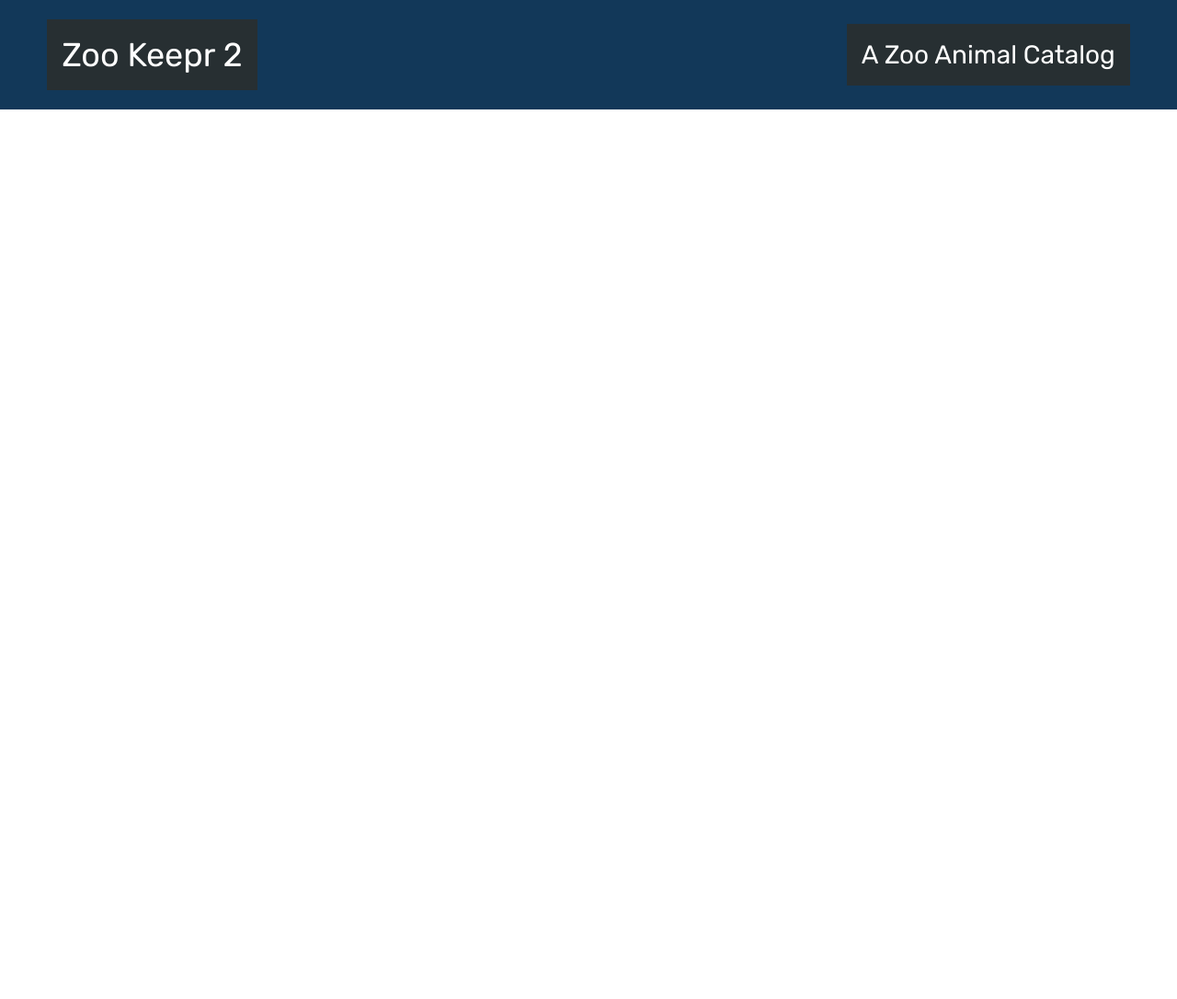
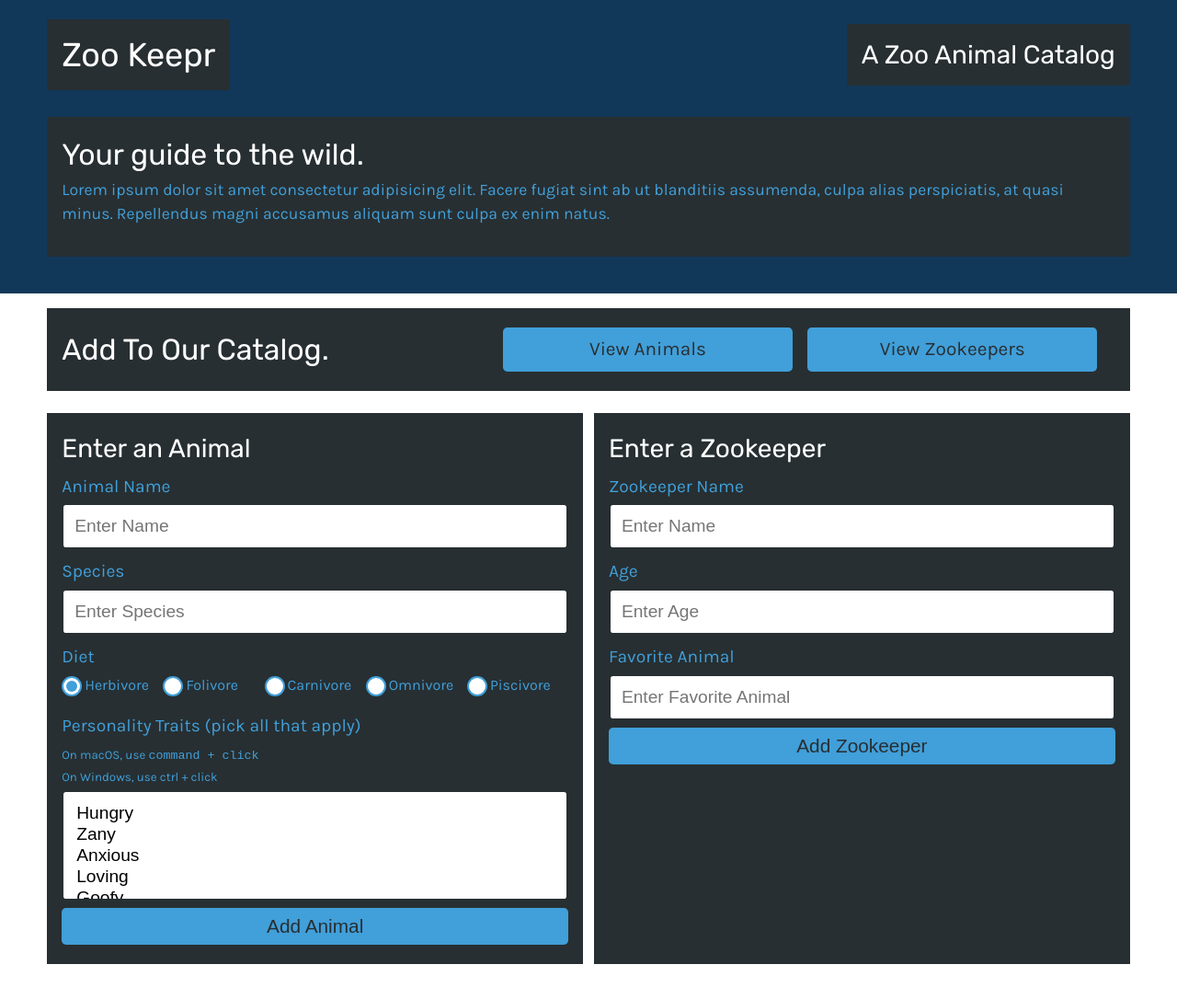
Before and after one commit to cchester11/zookeepr_2, a website: page client/layouts/index.html in a window 1280 px wide. Shown: the whole page at 92% size. Before the commit the page ends 800 px from the top, so only its background shows below. Drawn offline with Linux system fonts and the light colour scheme.

Commit message:
index html written. index js file touched

```diff
--- a/client/layouts/index.html
+++ b/client/layouts/index.html
@@ -1,19 +1,113 @@
 <!DOCTYPE html>
 <html lang="en">
+
 <head>
     <meta charset="UTF-8">
     <meta http-equiv="X-UA-Compatible" content="IE=edge">
     <meta name="viewport" content="width=device-width, initial-scale=1.0">
     <title>Zoo Keepr 2</title>
     <link href="https://fonts.googleapis.com/css?family=Karla:400,700|Rubik:400,400i,700&display=swap" rel="stylesheet">
-    <link rel="stylesheet" href="../stylesheet/index.css" />
+    <link rel="stylesheet" href="../assets/stylesheet/index.css" />
 </head>
+
 <body>
     <header class="py-3 mb-3">
         <div class="flex-row justify-space-between align-center container-fluid mx-auto">
-            <h1 class="text-light bg-dark p-3">Zoo Keepr 2</h1>
+            <h1 class="text-light bg-dark p-3">Zoo Keepr</h1>
             <h3 class="text-light bg-dark p-3">A Zoo Animal Catalog</h3>
         </div>
+        <div class="container-fluid mx-auto">
+            <section class="p-3 my-4 bg-dark ">
+                <h2 class="text-light">Your guide to the wild.</h2>
+                <p>Lorem ipsum dolor sit amet consectetur adipisicing elit. Facere fugiat sint ab ut blanditiis
+                    assumenda, culpa
+                    alias perspiciatis, at quasi minus. Repellendus magni accusamus aliquam sunt culpa ex enim natus.
+                </p>
+            </section>
+        </div>
     </header>
+
+    <main class="container-fluid mx-auto">
+
+        <section class="p-3 mb-3 bg-dark flex-row align-center">
+            <h2 class="text-light col-12 col-lg-5">Add To Our Catalog.</h2>
+            <div class="col-12 col-lg-7 flex-row text-center justify-space-around align-center">
+                <a class="btn col-12 col-md-auto mx-2" href="/animals">View Animals</a>
+                <a class="btn col-12 col-md-auto mx-2" href="/zookeepers">View Zookeepers</a>
+            </div>
+        </section>
+
+        <section class="my-4 flex-row justify-space-between ">
+            <div class="col-12 col-lg-6 bg-dark p-3 mb-3">
+                <h3 class="text-light">Enter an Animal</h3>
+                <form id="animal-form">
+                    <label for="animal-name" class="form-label">Animal Name</label>
+                    <input type="text" id="animal-name" name="animal-name" class="form-input" placeholder="Enter Name">
+
+                    <label for="species-input" class="form-label">Species</label>
+                    <input type="text" id="species-input" name="species" class="form-input" placeholder="Enter Species">
+
+                    <label for="diet-input" class="form-label">Diet</label>
+                    <div class="flex-row justify-center">
+                        <div class="col-auto mb-2">
+                            <input type="radio" id="herbivore-input" name="diet" value="herbivore" checked>
+                            <label for="herbivore-input">Herbivore</label>
+                        </div>
+                        <div class="col-auto mb-2">
+                            <input type="radio" id="folivore-input" name="diet" value="folivore">
+                            <label for="folivore-input">Folivore</label>
+                        </div>
+                        <div class="col-auto mb-2">
+                            <input type="radio" id="carnivore-input" name="diet" value="carnivore">
+                            <label for="carnivore-input">Carnivore</label>
+                        </div>
+                        <div class="col-auto mb-2">
+                            <input type="radio" id="omnivore-input" name="diet" value="omnivore">
+                            <label for="omnivore-input">Omnivore</label>
+                        </div>
+                        <div class="col-auto mb-2">
+                            <input type="radio" id="piscivore-input" name="diet" value="piscivore">
+                            <label for="piscivore-input">Piscivore</label>
+                        </div>
+                    </div>
+
+                    <label for="personality-input" class="form-label">Personality Traits (pick all that apply)</label>
+                    <small>On macOS, use <kbd>command + click</kbd></small> <br />
+                    <small>On Windows, use <kdb>ctrl + click</kdb></small>
+                    <select multiple id="personality-input" class="form-input" name="personality">
+                        <option value="hungry">Hungry</option>
+                        <option value="zany">Zany</option>
+                        <option value="anxious">Anxious</option>
+                        <option value="loving">Loving</option>
+                        <option value="goofy">Goofy</option>
+                    </select>
+
+                    <button class="btn">Add Animal</button>
+                </form>
+            </div>
+
+            <div class="col-12 col-lg-6 bg-dark p-3 mb-3">
+                <h3 class="text-light">Enter a Zookeeper</h3>
+                <form id="zookeeper-form">
+                    <label for="zookeeper-name" class="form-label">Zookeeper Name</label>
+                    <input type="text" id="zookeeper-name" class="form-input input" placeholder="Enter Name"
+                        name="zookeeper-name">
+
+                    <label for="age-input" class="form-label input">Age</label>
+                    <input type="number" id="age-input" class="form-input" placeholder="Enter Age" name="age">
+
+                    <label for="favorite-animal" class="form-label">Favorite Animal</label>
+                    <input type="text" class="form-input input" id="favorite-animal" placeholder="Enter Favorite Animal"
+                        name="favorite-animal">
+
+                    <button class="btn">Add Zookeeper</button>
+                </form>
+            </div>
+
+        </section>
+
+
+    </main>
 </body>
+
 </html>
```
Also changed, not shown: client/assets/javascript/index.js (added), client/assets/stylesheet/index.css (renamed from client/stylesheet/index.css).
